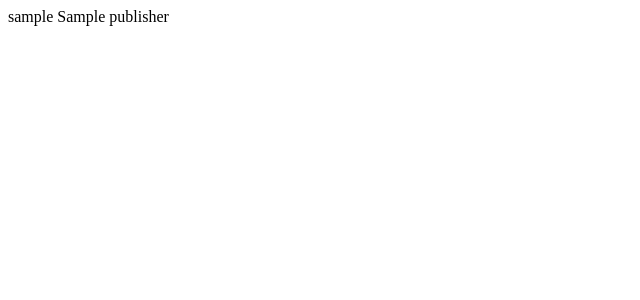
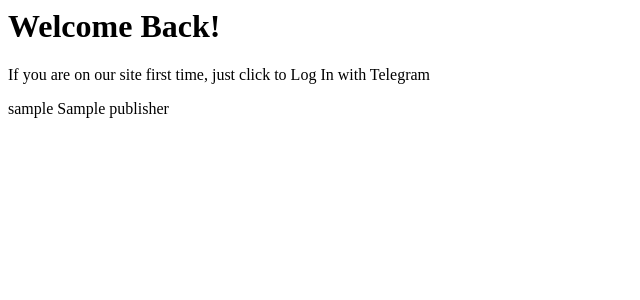
Before and after one commit to afterwork/bookmark, a Django app: template apps/users/templates/users/login.html in a window 1280 px wide. Shown: the top 300 px of the page, without its empty margins (0-640 px from the left). Run offline with Django 3.2, Linux system fonts and the light colour scheme; the template is opened without the code that fills it: most values are stand-ins (such as "Sample title", 1, 10 or a date in 2020); some libraries are stand-ins or nearby versions.

Commit message:
custom login template

```diff
--- a/apps/users/templates/users/login.html
+++ b/apps/users/templates/users/login.html
@@ -1,21 +1,36 @@
-<!doctype html>
-<html lang="en">
-<head>
-  <meta charset="UTF-8">
-  <meta name="viewport"
-        content="width=device-width, user-scalable=no, initial-scale=1.0, maximum-scale=1.0, minimum-scale=1.0">
-  <meta http-equiv="X-UA-Compatible" content="ie=edge">
-  <title>Document</title>
-</head>
-<body>
-<!-- {{ telegram_login_widget|safe }} --> {% autoescape off %}
+{% extends "base.html" %}
+
+{% block content %}
+  <div class="container">
+    <!-- Outer Row -->
+    <div class="row justify-content-center">
+      <div class="col-xl-10 col-lg-12 col-md-9">
+        <div class="card o-hidden border-0 shadow-lg my-5">
+          <div class="card-body p-0">
+            <!-- Nested Row within Card Body -->
+            <div class="row">
+              <div class="col-lg-6 d-none d-lg-block bg-login-image"></div>
+              <div class="col-lg-6">
+                <div class="p-5">
+                  <div class="text-center">
+                    <h1 class="h4 text-gray-900 mb-4">Welcome Back!</h1>
+                    <p>If you are on our site first time, just click to Log In with Telegram</p>
+                  </div>
+                  <!-- {{ telegram_login_widget|safe }} -->
+                  {% autoescape off %}
                     {{ telegram_login_widget }}{% endautoescape %}
-
                   {{publisher}}
                   <script type="text/javascript">
                     function onTelegramAuth(user) {
                       alert('Logged in as ' + user.first_name + ' ' + user.last_name + '!');
                     }
                   </script>
-</body>
-</html>
+                </div>
+              </div>
+            </div>
+          </div>
+        </div>
+      </div>
+    </div>
+  </div>
+{% endblock %}
```
Lines whose indentation alone changed are shown as unchanged.
